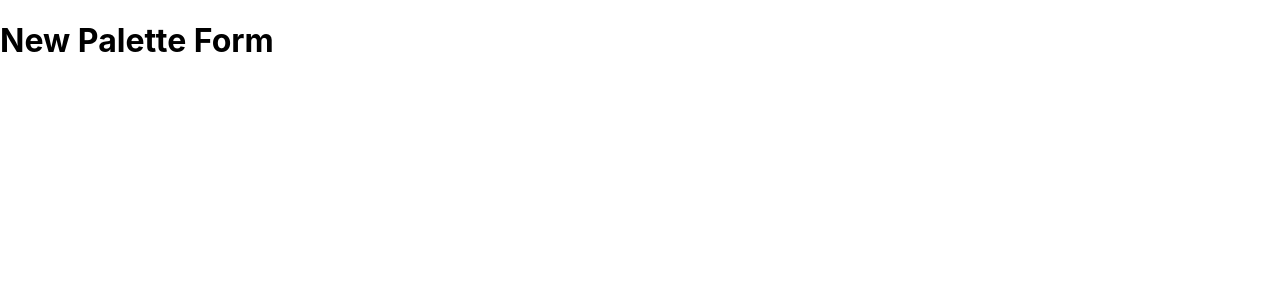
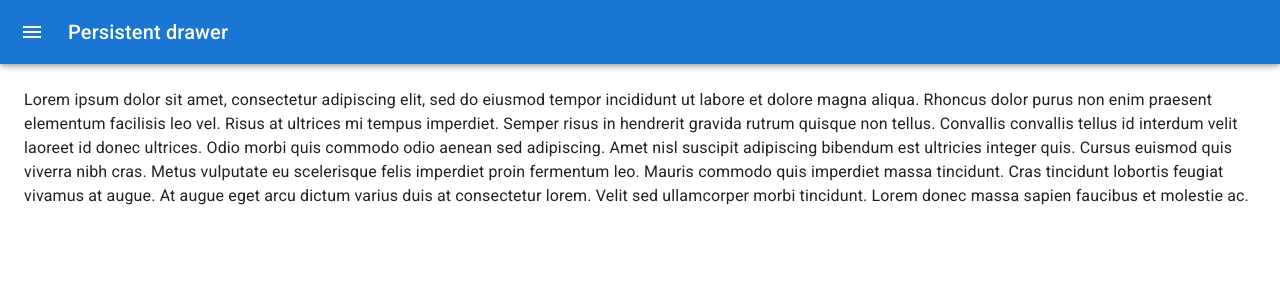
Before and after one commit to Kakamotobi/color-project, a React (Create React App) app: page /palette/new in a window 1280 px wide. Shown: the top 300 px of the page. Built offline with nearby package versions, Linux system fonts and the light colour scheme.

Commit message:
Add Drawer to NewPaletteForm

```diff
--- a/src/NewPaletteForm.js
+++ b/src/NewPaletteForm.js
@@ -1,13 +1,133 @@
-import React, { Component } from "react";
+import React from "react";
+import { styled, useTheme } from "@mui/material/styles";
+import Box from "@mui/material/Box";
+import Drawer from "@mui/material/Drawer";
+import CssBaseline from "@mui/material/CssBaseline";
+import MuiAppBar from "@mui/material/AppBar";
+import Toolbar from "@mui/material/Toolbar";
+import Typography from "@mui/material/Typography";
+import Divider from "@mui/material/Divider";
+import IconButton from "@mui/material/IconButton";
+import MenuIcon from "@mui/icons-material/Menu";
+import ChevronLeftIcon from "@mui/icons-material/ChevronLeft";
 
-class NewPaletteForm extends Component {
-	render() {
-		return (
-			<div className="NewPaletteForm">
-				<h1>New Palette Form</h1>
-			</div>
-		);
-	}
+const drawerWidth = 240;
+
+const Main = styled("main", { shouldForwardProp: (prop) => prop !== "open" })(
+	({ theme, open }) => ({
+		flexGrow: 1,
+		padding: theme.spacing(3),
+		transition: theme.transitions.create("margin", {
+			easing: theme.transitions.easing.sharp,
+			duration: theme.transitions.duration.leavingScreen,
+		}),
+		marginLeft: `-${drawerWidth}px`,
+		...(open && {
+			transition: theme.transitions.create("margin", {
+				easing: theme.transitions.easing.easeOut,
+				duration: theme.transitions.duration.enteringScreen,
+			}),
+			marginLeft: 0,
+		}),
+	})
+);
+
+const AppBar = styled(MuiAppBar, {
+	shouldForwardProp: (prop) => prop !== "open",
+})(({ theme, open }) => ({
+	transition: theme.transitions.create(["margin", "width"], {
+		easing: theme.transitions.easing.sharp,
+		duration: theme.transitions.duration.leavingScreen,
+	}),
+	...(open && {
+		width: `calc(100% - ${drawerWidth}px)`,
+		marginLeft: `${drawerWidth}px`,
+		transition: theme.transitions.create(["margin", "width"], {
+			easing: theme.transitions.easing.easeOut,
+			duration: theme.transitions.duration.enteringScreen,
+		}),
+	}),
+}));
+
+const DrawerHeader = styled("div")(({ theme }) => ({
+	display: "flex",
+	alignItems: "center",
+	padding: theme.spacing(0, 1),
+	// necessary for content to be below app bar
+	...theme.mixins.toolbar,
+	justifyContent: "flex-end",
+}));
+
+function NewPaletteForm() {
+	const [open, setOpen] = React.useState(false);
+
+	const handleDrawerOpen = () => {
+		setOpen(true);
+	};
+
+	const handleDrawerClose = () => {
+		setOpen(false);
+	};
+
+	return (
+		<Box sx={{ display: "flex" }}>
+			<CssBaseline />
+			<AppBar position="fixed" open={open}>
+				<Toolbar>
+					<IconButton
+						color="inherit"
+						aria-label="open drawer"
+						onClick={handleDrawerOpen}
+						edge="start"
+						sx={{ mr: 2, ...(open && { display: "none" }) }}
+					>
+						<MenuIcon />
+					</IconButton>
+					<Typography variant="h6" noWrap component="div">
+						Persistent drawer
+					</Typography>
+				</Toolbar>
+			</AppBar>
+			<Drawer
+				sx={{
+					width: drawerWidth,
+					flexShrink: 0,
+					"& .MuiDrawer-paper": {
+						width: drawerWidth,
+						boxSizing: "border-box",
+					},
+				}}
+				variant="persistent"
+				anchor="left"
+				open={open}
+			>
+				<DrawerHeader>
+					<IconButton onClick={handleDrawerClose}>
+						<ChevronLeftIcon />
+					</IconButton>
+				</DrawerHeader>
+				<Divider />
+			</Drawer>
+			<Main open={open}>
+				<DrawerHeader />
+				<Typography paragraph>
+					Lorem ipsum dolor sit amet, consectetur adipiscing elit, sed do
+					eiusmod tempor incididunt ut labore et dolore magna aliqua. Rhoncus
+					dolor purus non enim praesent elementum facilisis leo vel. Risus at
+					ultrices mi tempus imperdiet. Semper risus in hendrerit gravida rutrum
+					quisque non tellus. Convallis convallis tellus id interdum velit
+					laoreet id donec ultrices. Odio morbi quis commodo odio aenean sed
+					adipiscing. Amet nisl suscipit adipiscing bibendum est ultricies
+					integer quis. Cursus euismod quis viverra nibh cras. Metus vulputate
+					eu scelerisque felis imperdiet proin fermentum leo. Mauris commodo
+					quis imperdiet massa tincidunt. Cras tincidunt lobortis feugiat
+					vivamus at augue. At augue eget arcu dictum varius duis at consectetur
+					lorem. Velit sed ullamcorper morbi tincidunt. Lorem donec massa sapien
+					faucibus et molestie ac.
+				</Typography>
+			</Main>
+		</Box>
+	);
 }
 
 export default NewPaletteForm;
```
